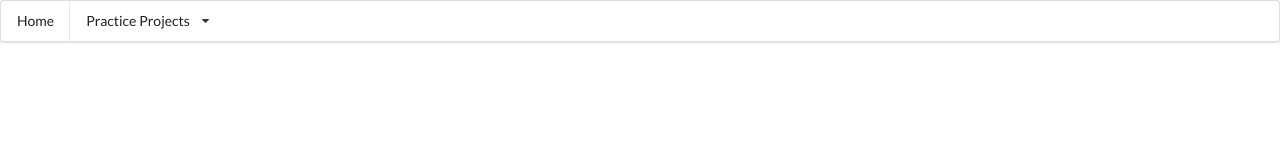
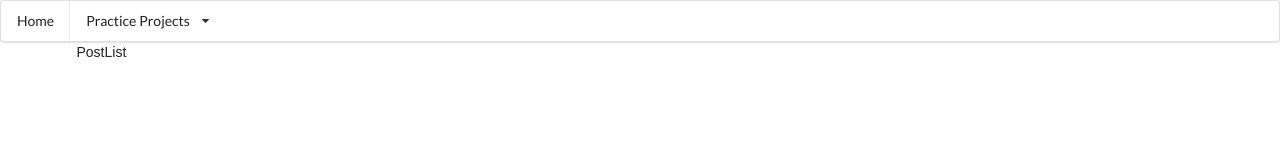
Before and after one commit to hungrypc/practice-list, a React (Create React App) app: page /blog in a window 1280 px wide. Shown: the top 160 px of the page. Built offline with nearby package versions, Linux system fonts and the light colour scheme; no server answers.

Commit message:
started redux blog, setup for middleware thunk

```diff
--- a/package.json
+++ b/package.json
@@ -9,7 +9,8 @@
     "react-redux": "^7.1.3",
     "react-router-dom": "^5.1.2",
     "react-scripts": "0.9.x",
-    "redux": "^4.0.5"
+    "redux": "^4.0.5",
+    "redux-thunk": "^2.3.0"
   },
   "devDependencies": {},
   "scripts": {
--- a/src/App.js
+++ b/src/App.js
@@ -7,6 +7,7 @@ import List from './list/List';
 import Search from './search/Search';
 import Youtube from './youtube/Youtube';
 import Songs from './songs/components/Songs';
+import Blog from './blog/components/Blog';
 import './style/App.css';
 
 class App extends Component {
@@ -22,6 +23,7 @@ class App extends Component {
               <Route path='/search' component={Search} exact />
               <Route path='/youtube' component={Youtube} exact />
               <Route path='/songs' component={Songs} exact />
+              <Route path='/blog' component={Blog} exact />
             </Switch>
         </div>
       </BrowserRouter>
--- a/src/Nav.js
+++ b/src/Nav.js
@@ -14,6 +14,7 @@ const Nav = () => {
                <Link className="item" to="/search">Search</Link>
                <Link className="item" to="/youtube">Youtube</Link>
                <Link className="item" to="/songs">Songs</Link>
+               <Link className="item" to="/blog">Blog</Link>
             </div>
          </div>
 
--- /dev/null
+++ b/src/blog/actions/index.js
@@ -0,0 +1,11 @@
+import jsonPlaceholder from '../apis/jsonPlaceholder';
+
+export const fetchPosts = () => {
+    return async (dispatch) => {
+        const response = await jsonPlaceholder.get('/posts');
+        dispatch({
+            type: 'FETCH_POSTS',
+            payload: response
+        });
+    }
+};
--- /dev/null
+++ b/src/blog/apis/jsonPlaceholder.js
@@ -0,0 +1,5 @@
+import axios from 'axios';
+
+export default axios.create({
+    baseURL: 'https://jsonplaceholder.typicode.com'
+})
--- /dev/null
+++ b/src/blog/components/App.js
@@ -0,0 +1,14 @@
+import React from 'react';
+
+import PostList from './PostList';
+
+
+const App = () => {
+    return (
+        <div className="ui container">
+            <PostList />
+        </div>
+    );
+};
+
+export default App;
--- /dev/null
+++ b/src/blog/components/Blog.js
@@ -0,0 +1,21 @@
+import React from 'react';
+import { Provider } from 'react-redux';
+import { createStore, applyMiddleware } from 'redux';
+import thunk from 'redux-thunk';
+
+import App from './App';
+import reducers from '../reducers';
+
+const store = createStore(reducers, applyMiddleware(thunk))
+
+const Blog = () => {
+    return (
+        <div>
+            <Provider store={store}>
+                <App />
+            </Provider>
+        </div>
+    )
+};
+
+export default Blog;
--- /dev/null
+++ b/src/blog/components/PostList.js
@@ -0,0 +1,19 @@
+import React, { Component } from 'react';
+import { connect } from 'react-redux';
+import { fetchPosts } from '../actions';
+
+class PostList extends Component {
+    componentDidMount() {
+        this.props.fetchPosts();
+    }
+    render() {
+        return(
+            <div>
+                PostList
+            </div>
+        )
+    };
+};
+
+
+export default connect(null, { fetchPosts })(PostList);
--- /dev/null
+++ b/src/blog/reducers/index.js
@@ -0,0 +1,5 @@
+import { combineReducers } from 'redux';
+
+export default combineReducers({
+    dummy: () => 'dummy'
+});
```
Also changed, not shown: src/songs/actions/index.js (line endings or trailing spaces), 1 other file (tests, documents, lock files or other folders).
